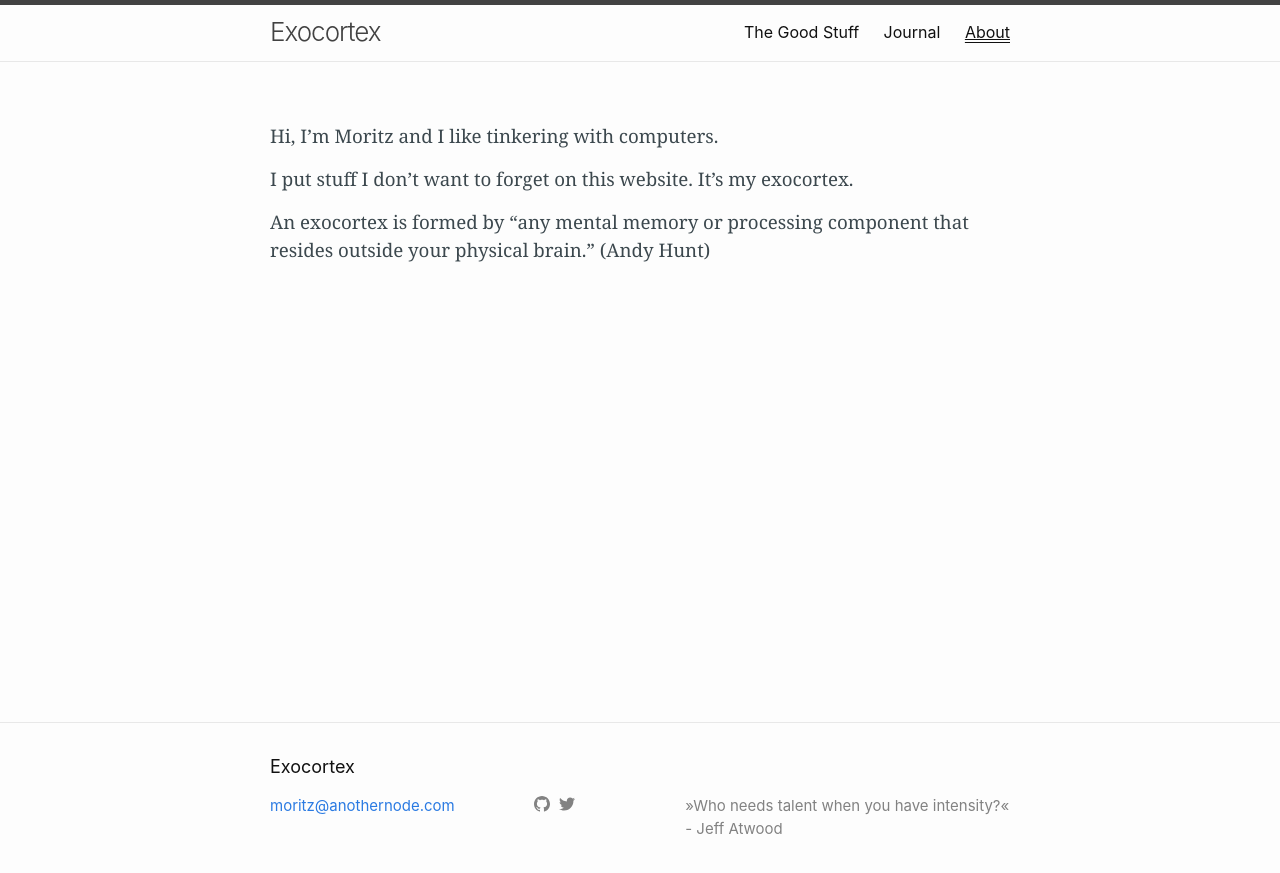
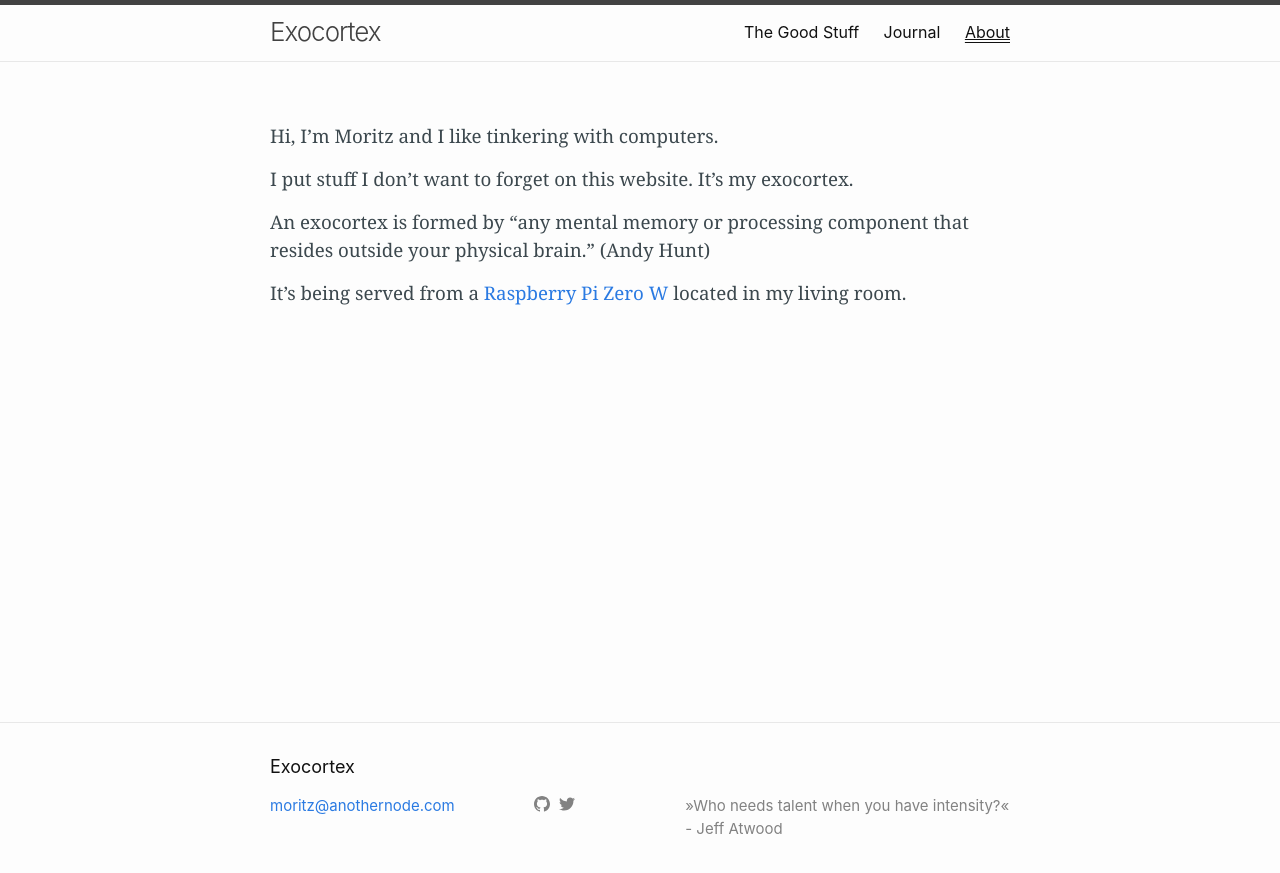
Before and after one commit to anothernode/exocortex-jekyll, a Jekyll site: the page built from about.md, in a window 1280 px wide. Shown: the top 873 px of the page. Built offline with Jekyll 4.4.1, drawn with Linux system fonts in a browser that asks for light colours.

Commit message:
Brag about using a Pi Zero to serve this site

```diff
--- a/about.md
+++ b/about.md
@@ -12,3 +12,7 @@ I put stuff I don't want to forget on this website. It's my exocortex.
 
 An exocortex is formed by "any mental memory or processing component that
 resides outside your physical brain." (Andy Hunt)
+
+It's being served from a [Raspberry Pi Zero
+W](https://www.raspberrypi.org/products/raspberry-pi-zero-w/) located in my
+living room.
```
